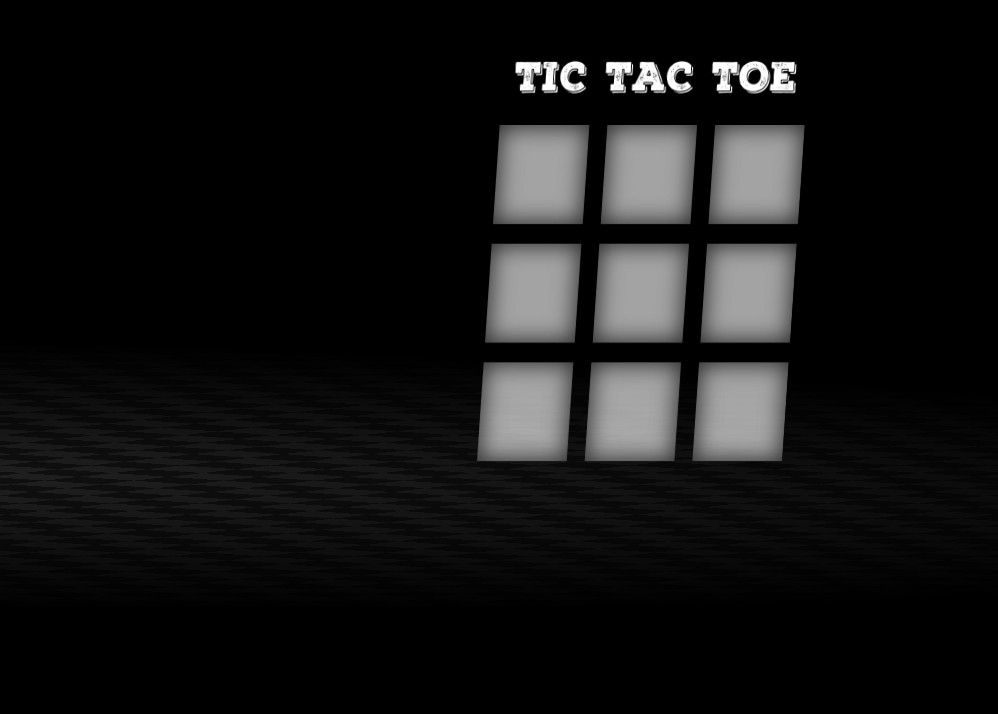
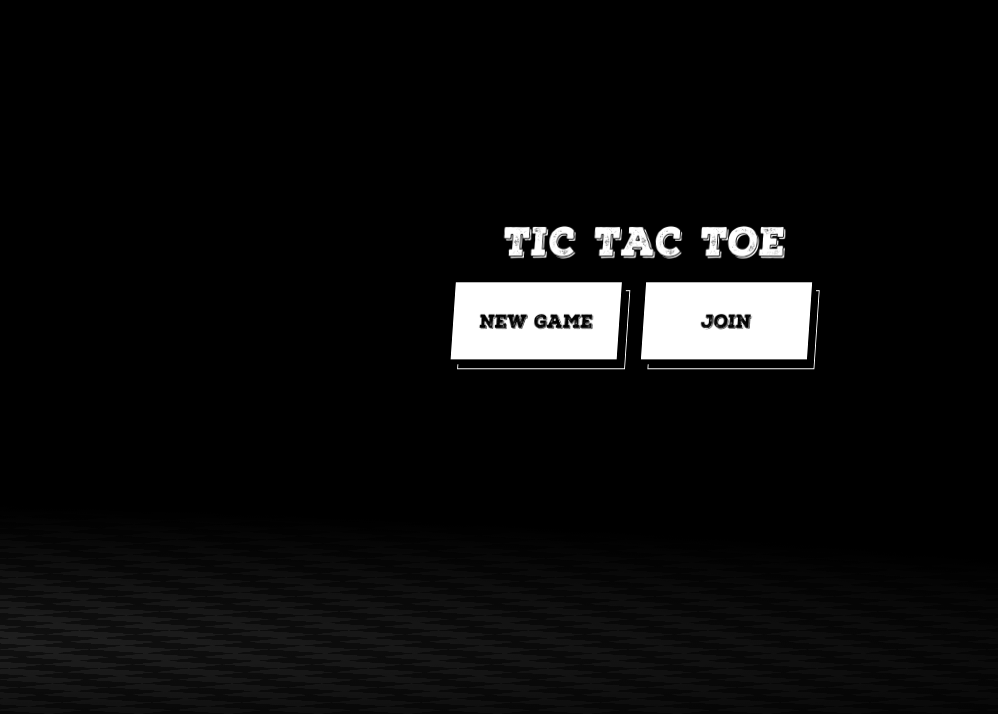
Before and after one commit to obirijob/tictac3d, a React (Create React App) app: page / in a window 1280 px wide. Shown: the part 102-816 px from the top of the page, without its empty margins (0-998 px from the left). Built offline with nearby package versions, Linux system fonts and the light colour scheme.

Commit message:
Added join and create game logic

```diff
--- a/package.json
+++ b/package.json
@@ -6,6 +6,7 @@
     "@testing-library/jest-dom": "^5.16.5",
     "@testing-library/react": "^13.4.0",
     "@testing-library/user-event": "^13.5.0",
+    "axios": "^1.2.1",
     "framer-motion": "^8.0.2",
     "mongoose": "^6.8.1",
     "react": "^18.2.0",
--- a/src/App.jsx
+++ b/src/App.jsx
@@ -1,12 +1,13 @@
 /** @format */
-
+import { useState } from 'react'
 import './App.scss'
 import Scene from './components/Scene'
 
 function App() {
+  const [inGame, setInGame] = useState(false)
   return (
     <div className="game">
-      <Scene />
+      <Scene inGame={inGame} />
     </div>
   )
 }
--- /dev/null
+++ b/src/components/Modal.jsx
@@ -0,0 +1,11 @@
+/** @format */
+
+import React from 'react'
+
+import '../styles/modal.scss'
+
+function Modal({ children }) {
+  return <div className="modal">{children}</div>
+}
+
+export default Modal
--- a/src/components/Scene.jsx
+++ b/src/components/Scene.jsx
@@ -7,12 +7,21 @@ import Title from '../components/Title'
 
 import '../styles/scene.scss'
 import Grid from './Grid'
+import Start from './Start'
 
-function Scene() {
+function Scene({ inGame }) {
   return (
     <motion.div className="scene">
       <Title>TIC TAC TOE</Title>
-      <Grid columns={3} rows={3} />
+      {inGame ? (
+        <>
+          <Grid columns={3} rows={3} />
+        </>
+      ) : (
+        <>
+          <Start />
+        </>
+      )}
       <div className="floor"></div>
     </motion.div>
   )
--- /dev/null
+++ b/src/components/Start.jsx
@@ -0,0 +1,175 @@
+/** @format */
+
+import { AnimatePresence } from 'framer-motion'
+import React, { useState } from 'react'
+import postRequest from '../helpers/postRequest'
+
+import '../styles/start.scss'
+import Modal from './Modal'
+import Title from './Title'
+
+function Start() {
+  const [newGame, setNewGame] = useState(false)
+  const [joinGame, setJoinGame] = useState(false)
+  const [name, setName] = useState('')
+  const [password, setPassword] = useState('')
+  const [newWait, setNewWait] = useState(false)
+  const [joinWait, setJoinWait] = useState(false)
+  const [jName, setJName] = useState('')
+  const [jGame, setJGame] = useState('')
+  const [jPassword, setJPassword] = useState('')
+
+  return (
+    <div className="start">
+      <button
+        onClick={() => {
+          setJoinGame(n => (n = false))
+          setNewGame(n => (n = true))
+        }}
+        content="New Game"
+      ></button>
+      <button
+        onClick={() => {
+          setNewGame(n => (n = false))
+          setJoinGame(n => (n = true))
+        }}
+        content="Join"
+      ></button>
+      <AnimatePresence mode="wait">
+        {newGame && (
+          <Modal>
+            {newWait ? (
+              <div style={{ padding: '.5em' }}>
+                <Title>Please Wait...</Title>
+              </div>
+            ) : (
+              <form
+                onSubmit={async e => {
+                  e.preventDefault()
+                  setNewWait(w => (w = true))
+                  try {
+                    const data = await postRequest('game/new', {
+                      name,
+                      password,
+                    })
+                    localStorage.setItem('gameId', data.id)
+                  } catch (er) {
+                    alert(er)
+                  }
+                  setNewWait(w => (w = false))
+                }}
+              >
+                <Title>Create Game</Title>
+
+                <div
+                  style={{
+                    display: 'flex',
+                    flexDirection: 'column',
+                    alignItems: 'center',
+                    justifyContent: 'center',
+                    gap: '.3em',
+                    padding: '.2em',
+                  }}
+                >
+                  <input
+                    onInput={e => setName(e.target.value)}
+                    type="text"
+                    placeholder="Player Name "
+                    required
+                  />
+                  <input
+                    onInput={e => setPassword(e.target.value)}
+                    type="password"
+                    placeholder="Game Password"
+                    required
+                  />
+                </div>
+                <div style={{ display: 'flex', gap: '.5em', padding: '.5em' }}>
+                  <button content="Create" />
+                  <button
+                    content="Cancel"
+                    onClick={e => {
+                      e.preventDefault()
+                      setNewGame(false)
+                    }}
+                  />
+                </div>
+              </form>
+            )}
+          </Modal>
+        )}
+        {joinGame && (
+          <Modal close={() => setJoinGame(false)}>
+            {joinWait ? (
+              <div style={{ padding: '.5em' }}>
+                <Title>Please Wait...</Title>
+              </div>
+            ) : (
+              <form
+                style={{ padding: '.5em' }}
+                onSubmit={async e => {
+                  e.preventDefault()
+                  setJoinWait(j => (j = true))
+                  try {
+                    const data = await postRequest('game/join', {
+                      name: jName,
+                      id: jGame,
+                      password: jPassword,
+                    })
+                    localStorage.setItem('gameId', data.id + '_2')
+                  } catch (er) {
+                    alert(er)
+                  }
+                  setJoinWait(w => (w = false))
+                }}
+              >
+                <Title>Join game</Title>
+                <div
+                  style={{
+                    display: 'flex',
+                    flexDirection: 'column',
+                    alignItems: 'center',
+                    justifyContent: 'center',
+                    gap: '.2em',
+                    padding: '.5em',
+                  }}
+                >
+                  <input
+                    onInput={e => setJName(e.target.value)}
+                    type="text"
+                    placeholder="Name"
+                    required
+                  />
+                  <input
+                    onInput={e => setJGame(e.target.value)}
+                    type="text"
+                    placeholder="Game Id"
+                    required
+                  />
+                  <input
+                    onInput={e => setJPassword(e.target.value)}
+                    type="text"
+                    placeholder="Password"
+                    required
+                  />
+                </div>
+                <div style={{ display: 'flex', gap: '.5em', padding: '.5em' }}>
+                  <button content="Join" />
+                  <button
+                    content="Cancel"
+                    onClick={e => {
+                      e.preventDefault()
+                      setJoinGame(false)
+                    }}
+                  />
+                </div>
+              </form>
+            )}
+          </Modal>
+        )}
+      </AnimatePresence>
+    </div>
+  )
+}
+
+export default Start
--- /dev/null
+++ b/src/helpers/constants.js
@@ -0,0 +1,5 @@
+/** @format */
+
+const url = 'http://172.20.10.3:2000/'
+
+module.exports = { url }
--- /dev/null
+++ b/src/helpers/postRequest.js
@@ -0,0 +1,13 @@
+/** @format */
+import axios from 'axios'
+const constants = require('../helpers/constants')
+
+export default async function postRequest(url, body) {
+  try {
+    const req = await axios.post(`${constants.url}${url}`, body)
+    return req.data
+  } catch (ex) {
+    console.log(ex)
+    throw new Error(ex.response.data.error || ex.message)
+  }
+}
--- a/src/index.scss
+++ b/src/index.scss
@@ -26,3 +26,52 @@ body {
     transform: scale(0.8);
   }
 }
+
+button {
+  position: relative;
+  padding: 1em 3em;
+  height: 6em;
+  width: 14em;
+  color: white;
+  background: black;
+  border: solid 0.1em white;
+  outline: none;
+  font-family: title;
+  transition: 0.3s ease-in-out;
+  cursor: pointer;
+  &::after {
+    content: attr(content);
+    display: flex;
+    align-items: center;
+    justify-content: center;
+    width: 100%;
+    height: 100%;
+    color: black;
+    background: white;
+    position: absolute;
+    right: 0.2em;
+    bottom: 0.2em;
+    border: solid 0.3em black;
+    font-size: 1.4em;
+    transition: 0.3s ease-in-out;
+    pointer-events: none;
+  }
+  &:hover {
+    &::after {
+      border: solid 0.1em white;
+      background-color: black;
+      color: white;
+    }
+  }
+}
+
+input {
+  font-size: 0.3em;
+  color: black;
+  font-family: 'title';
+  background: white;
+  border: solid 0.1em white;
+  box-shadow: inset black 0 0 5px;
+  padding: 0.5em;
+  outline: none;
+}
--- /dev/null
+++ b/src/styles/modal.scss
@@ -0,0 +1,9 @@
+/** @format */
+.modal {
+  min-width: 200px;
+  min-height: 100px;
+  position: absolute;
+  background-color: black;
+  border: solid 0.05em white;
+  box-shadow: black 0 0 10px;
+}
--- /dev/null
+++ b/src/styles/start.scss
@@ -0,0 +1,9 @@
+/** @format */
+
+.start {
+  display: flex;
+  align-items: center;
+  justify-content: center;
+  gap: 0.5em;
+  padding: 0.5em;
+}
```
Also changed, not shown: src/helpers/getRequest.js (added, +14 -0 lines), 1 other file (tests, documents, lock files or other folders).
